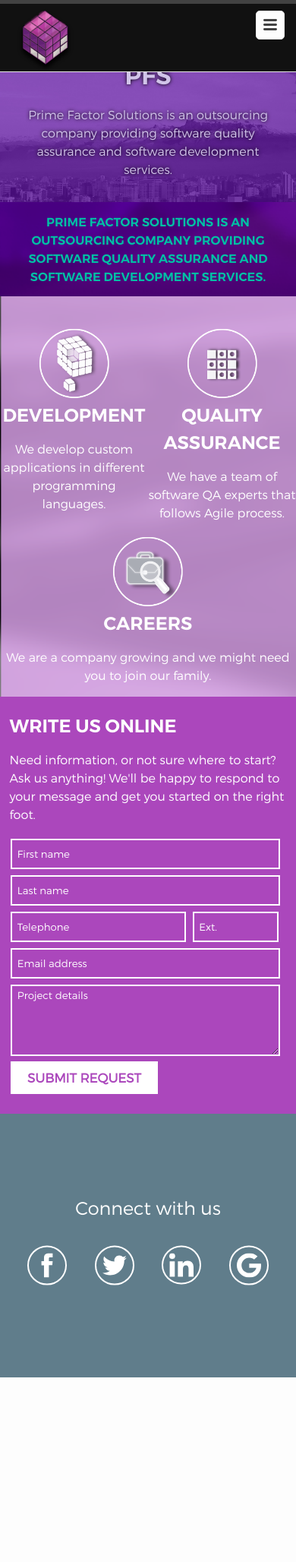
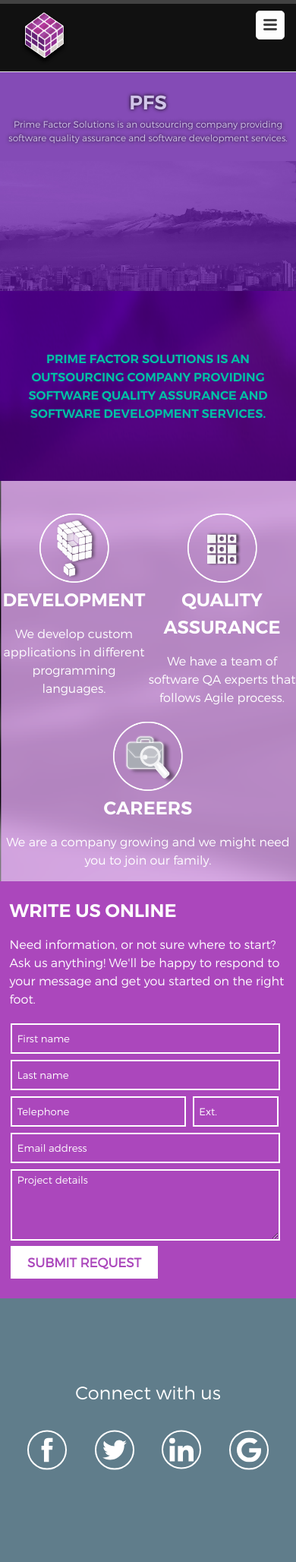
Before and after one commit to javlc/pfs-frame, a Jekyll site: the page built from index.html, in a window 390 px wide. Shown: the whole page at 76% size. Built offline with Jekyll 4.4.1, drawn with Linux system fonts in a browser that asks for light colours; before the commit the page ends 1813 px from its top, so only the background shows below that.

Commit message:
Improved responsiveness in slider and static banner.

```diff
--- a/_sass/3_sections-dir/_banner-first.sass
+++ b/_sass/3_sections-dir/_banner-first.sass
@@ -30,6 +30,14 @@
             &:nth-child(6)
                 opacity: 1
                 left: 90px
+
+        +media-query($on-palm)
+            .contenedor-img .text-overlay > h1
+                margin: 0
+                font-size: 26px
+            .contenedor-img .text-overlay > p
+                font-size: 12px
+
     .boton
         position: absolute
         display: block
@@ -65,7 +73,7 @@
         position: absolute
         width: 25%
         //padding-top: 22vw
-        height: 40vw
+        height: 43vw
         display: flex
         flex-direction: column
         justify-content: flex-end
@@ -89,6 +97,7 @@
         font-size: 32px
     .contenedor-img .text-overlay > p
         padding: 0 5vw
+        margin-bottom: 30px
 
     .tres-imagenes
         width: 400%
@@ -100,6 +109,27 @@
         left: 0
         transition: left .3s ease-in
         animation: iterar 20s ease-in 1
+
+    +media-query($on-palm)
+        .contenedor-img
+            box-sizing: border-box
+            .text-overlay
+                height: 30vw
+                background: transparent
+                justify-content: center
+                text-shadow: initial
+                p
+                    padding: 0 1vw
+                    margin-bottom: 0
+            img
+                padding-top: 30vw
+                &:nth-child(2)
+                    background: #844BB6
+                &:nth-child(4)
+                    background: #8A1E14
+                &:nth-child(6)
+                    background: #000D1B
+
 
 
 @keyframes iterar
@@ -118,6 +148,22 @@
     100%
         left: 0
 
+@keyframes iterarsml
+    0%
+        left: 0
+    28%
+        left: 0
+    30%
+        left: calc(-100% / 0.61)
+    63%
+        left: calc(-100% / 0.61)
+    65%
+        left: calc(-200% / 0.61)
+    98%
+        left: calc(-200% / 0.61)
+    100%
+        left: 0
+
 @keyframes descubrir
     0%
         opacity: 0
--- a/_sass/3_sections-dir/_banner-second.sass
+++ b/_sass/3_sections-dir/_banner-second.sass
@@ -8,7 +8,7 @@ section#pfs-static
         color: #00BFA5
 
         img
-            min-height: 124px
+            min-height: 250px
         p
             font-family: $bold-font-family
             position: absolute
@@ -17,3 +17,5 @@ section#pfs-static
             transform: translateY(-50%)
             padding: 7vw
             text-transform: uppercase
+            +media-query(477px)
+                padding: 7vw 1vw
```
Also changed, not shown: imgs/logo-pfs.png, imgs/sqa-link.png.
